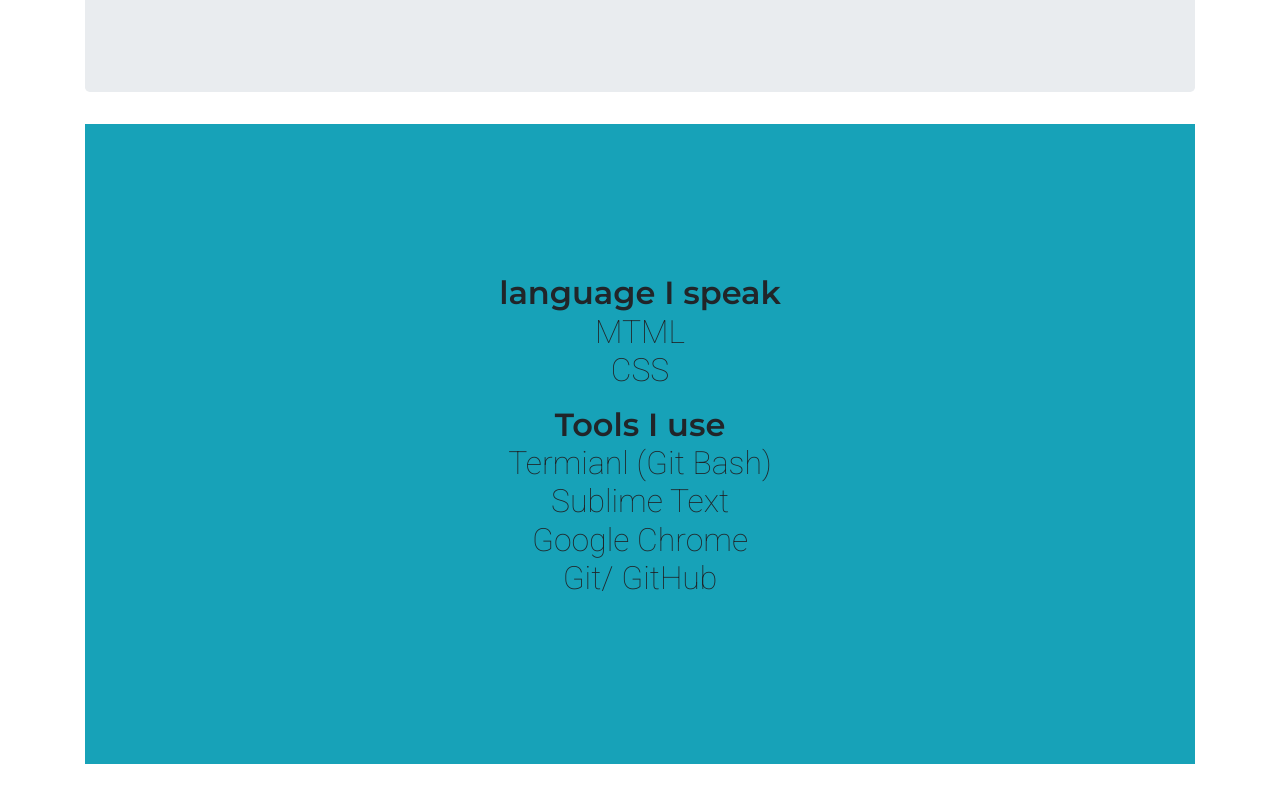
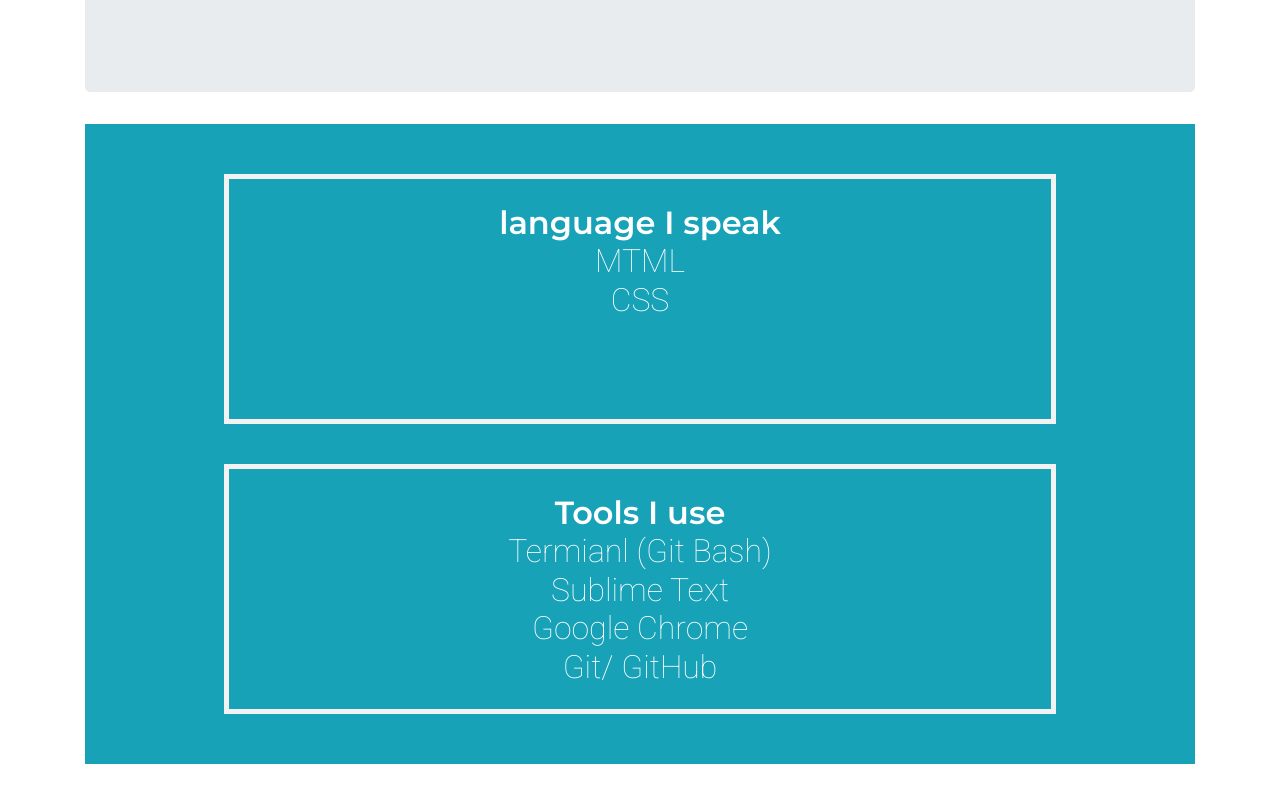
Before and after one commit to ilikerb0407/fcb-portfolio, a plain HTML site: page index.html in a window 1280 px wide. Shown: the part 620-1422 px from the top of the page. Before the commit the page ends 1384 px from the top, so only its background shows below. Drawn offline with nearby package versions, Linux system fonts and the light colour scheme.

Commit message:
create margin and padding

```diff
--- a/css/style.css
+++ b/css/style.css
@@ -29,3 +29,15 @@ body ul {
 
 	border-radius: 0.3 rem;
 }
+
+.tools {
+	color: white;
+	padding: 25px;
+	height: 250px;
+	border: 5px solid #f2f2f2;
+	margin: 20px;
+	width: 75%;
+
+
+
+}
--- a/index.html
+++ b/index.html
@@ -72,7 +72,7 @@
 
 		</section>
 
-		<section id="gallery" class = "text-center bg-info">
+		<section id="gallery" class = "text-center bg-info mb-5">
 			<div class="tools">
 				<h2> language I speak
 					<ul>
```
